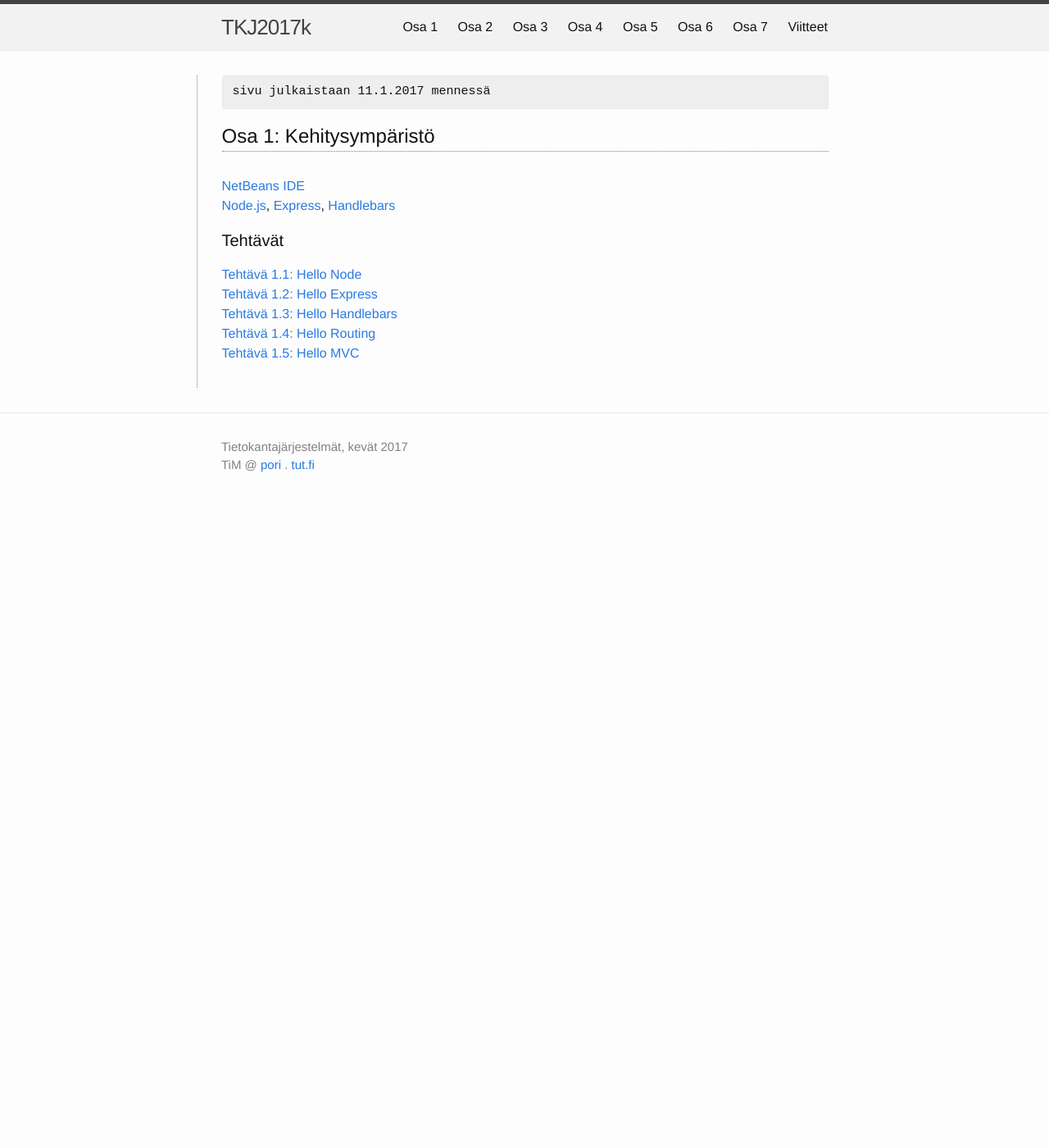
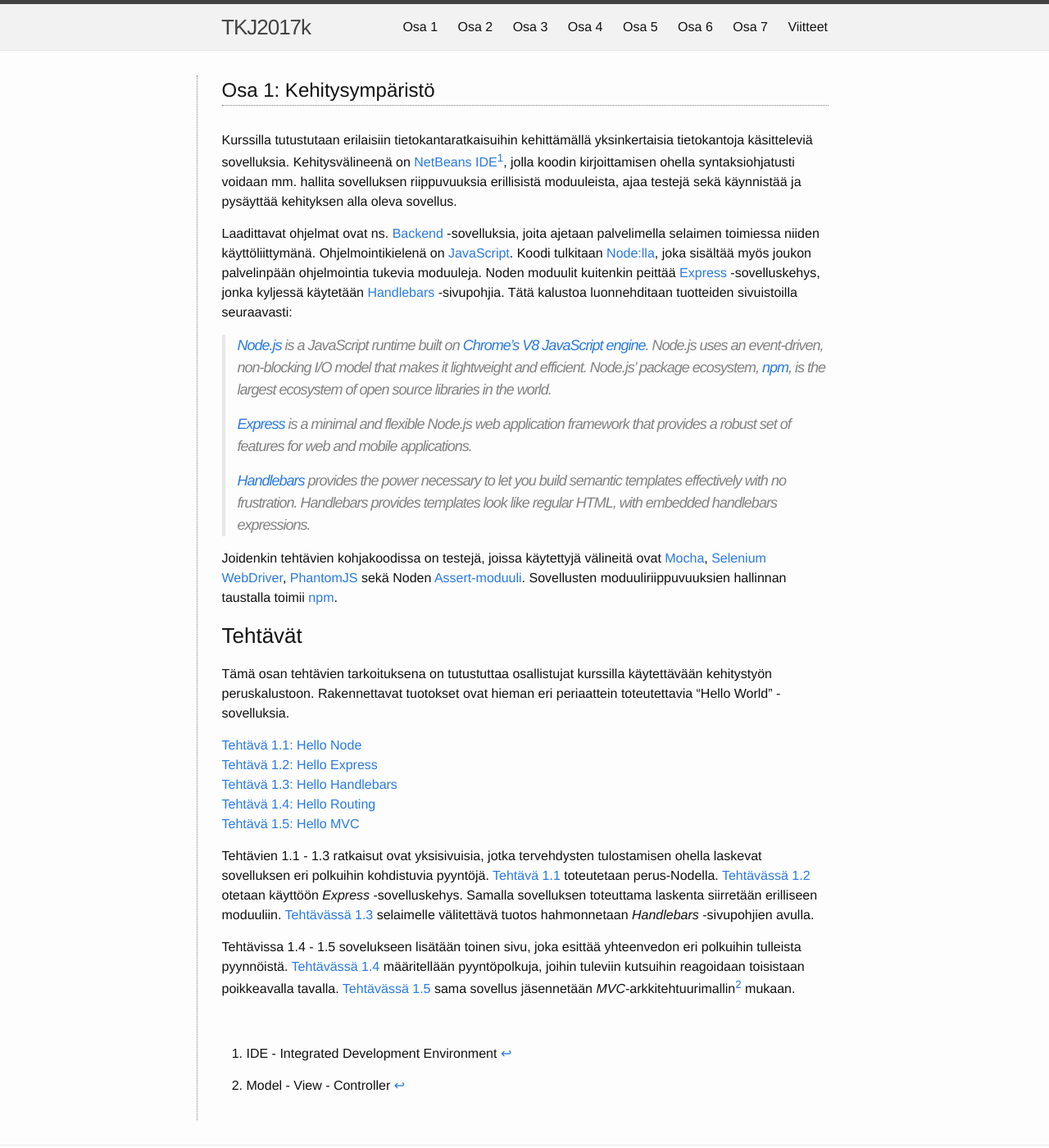
Before and after one commit to timedu/tkj2017k, a Jekyll site: the page built from docs/_osa1/index.md, in a window 1280 px wide and 1400 px high. Shown: the whole window at 82% size. Built offline with Jekyll 4.4.1, drawn with Linux system fonts in a browser that asks for light colours.

Commit message:
part1 intro

```diff
--- a/docs/_osa1/index.md
+++ b/docs/_osa1/index.md
@@ -1,19 +1,51 @@
 ---
 layout: collection_index
 permalink: /:collection/index.html
-kesken: 1
 ---
 
-[NetBeans IDE][netbeans]
-[Node.js][node],
-[Express][express],
-[Handlebars][handlebars]
+Kurssilla tutustutaan erilaisiin tietokantaratkaisuihin kehittämällä yksinkertaisia tietokantoja käsitteleviä sovelluksia. Kehitysvälineenä on [NetBeans IDE][netbeans][^1], jolla koodin kirjoittamisen ohella syntaksiohjatusti voidaan mm. hallita sovelluksen riippuvuuksia erillisistä moduuleista, ajaa testejä sekä käynnistää ja pysäyttää kehityksen alla oleva sovellus.
+
+[^1]: IDE - Integrated Development Environment
+
+Laadittavat ohjelmat ovat ns. [Backend][front_and_back_ends] -sovelluksia, joita ajetaan palvelimella selaimen toimiessa niiden käyttöliittymänä. Ohjelmointikielenä on [JavaScript][js]. Koodi tulkitaan [Node:lla][node], joka sisältää myös joukon palvelinpään ohjelmointia tukevia moduuleja. Noden moduulit kuitenkin peittää [Express][express] -sovelluskehys, jonka kyljessä käytetään [Handlebars][handlebars] -sivupohjia. Tätä kalustoa luonnehditaan tuotteiden sivuistoilla seuraavasti:
+
+> [Node.js][node] is a JavaScript runtime built on [Chrome's V8 JavaScript engine][v8]. Node.js uses an event-driven, non-blocking I/O model that makes it lightweight and efficient. Node.js' package ecosystem, [npm][npm-site], is the largest ecosystem of open source libraries in the world.
+>
+> [Express][express] is a minimal and flexible Node.js web application framework that provides a robust set of features for web and mobile applications.
+>
+> [Handlebars][handlebars] provides the power necessary to let you build semantic templates effectively with no frustration. Handlebars provides templates look like regular HTML, with embedded handlebars expressions.
+
+Joidenkin tehtävien kohjakoodissa on testejä, joissa käytettyjä välineitä ovat [Mocha][mocha], [Selenium WebDriver][selenium], [PhantomJS][phantom] sekä Noden [Assert-moduuli][assert]. Sovellusten moduuliriippuvuuksien hallinnan taustalla toimii [npm][npm].
+
+[mocha]: https://mochajs.org
+[selenium]: http://www.seleniumhq.org/docs/03_webdriver.jsp
+[phantom]: http://phantomjs.org
+[assert]: https://nodejs.org/dist/latest-v6.x/docs/api/assert.html
+[npm]: https://docs.npmjs.com
+
 
 [netbeans]: http://netbeans.org
+[js]: https://developer.mozilla.org/en-US/docs/Web/JavaScript
+
 [node]: https://nodejs.org
+[v8]: https://developers.google.com/v8/
+[npm-site]: https://www.npmjs.com
+
 [express]: http://expressjs.com
 [handlebars]: http://handlebarsjs.com
 
-#### Tehtävät
+[front_and_back_ends]: https://en.wikipedia.org/wiki/Front_and_back_ends
+
+### Tehtävät
+
+Tämä osan tehtävien tarkoituksena on tutustuttaa osallistujat kurssilla käytettävään kehitystyön peruskalustoon. Rakennettavat tuotokset ovat hieman eri periaattein toteutettavia "Hello World" -sovelluksia.
 
 {% include exercises_list.md %}
+
+Tehtävien 1.1 - 1.3 ratkaisut ovat yksisivuisia, jotka tervehdysten tulostamisen ohella laskevat sovelluksen eri polkuihin kohdistuvia pyyntöjä. [Tehtävä 1.1](tehtava11) toteutetaan perus-Nodella. [Tehtävässä 1.2](tehtava12) otetaan käyttöön *Express* -sovelluskehys. Samalla sovelluksen toteuttama laskenta siirretään erilliseen moduuliin. [Tehtävässä 1.3](tehtava12) selaimelle välitettävä tuotos hahmonnetaan *Handlebars* -sivupohjien avulla.
+
+Tehtävissa 1.4 - 1.5 sovelukseen lisätään toinen sivu, joka esittää yhteenvedon eri polkuihin tulleista pyynnöistä. [Tehtävässä 1.4](tehtava14) määritellään pyyntöpolkuja, joihin tuleviin kutsuihin reagoidaan toisistaan poikkeavalla tavalla.  [Tehtävässä 1.5](tehtava15) sama sovellus jäsennetään *MVC*-arkkitehtuurimallin[^2] mukaan.
+
+[^2]: Model - View - Controller
+
+<br />
```
